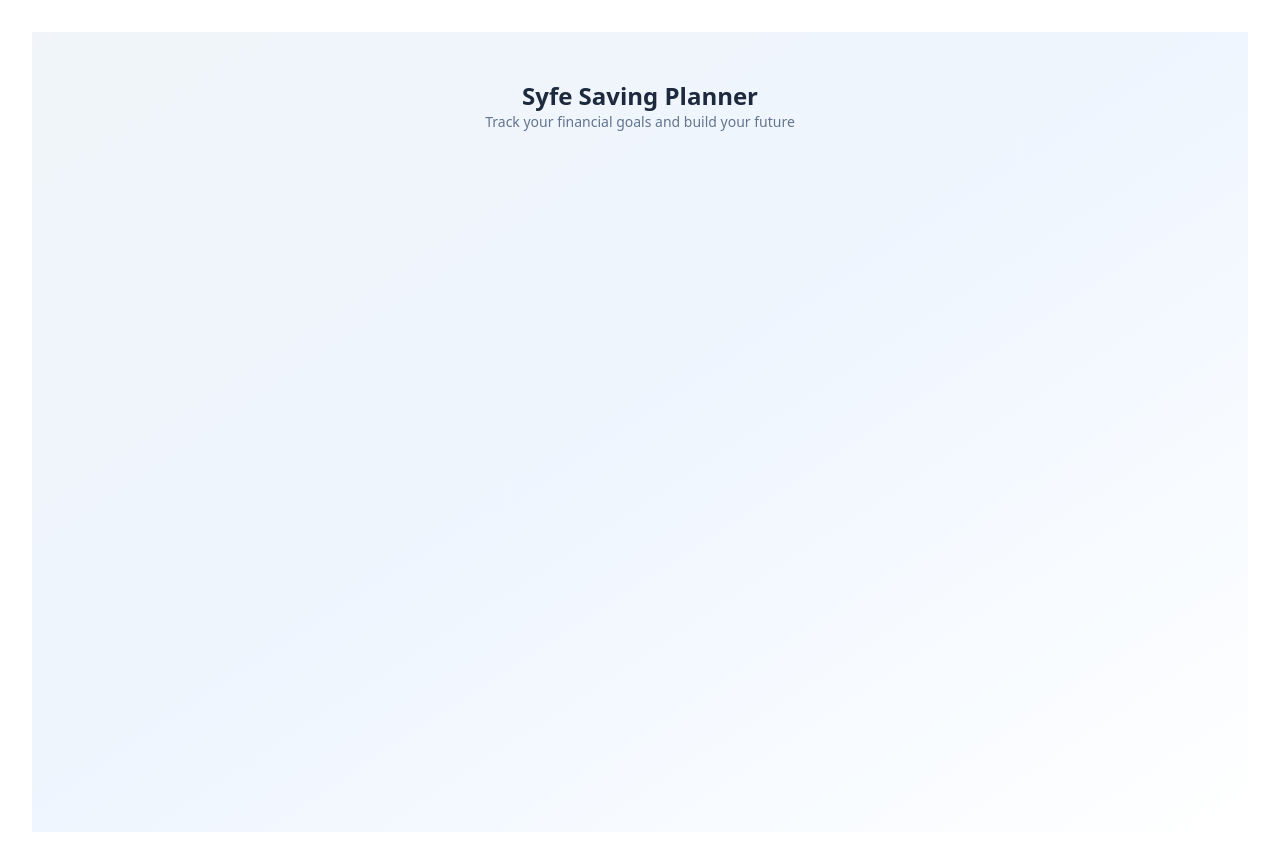
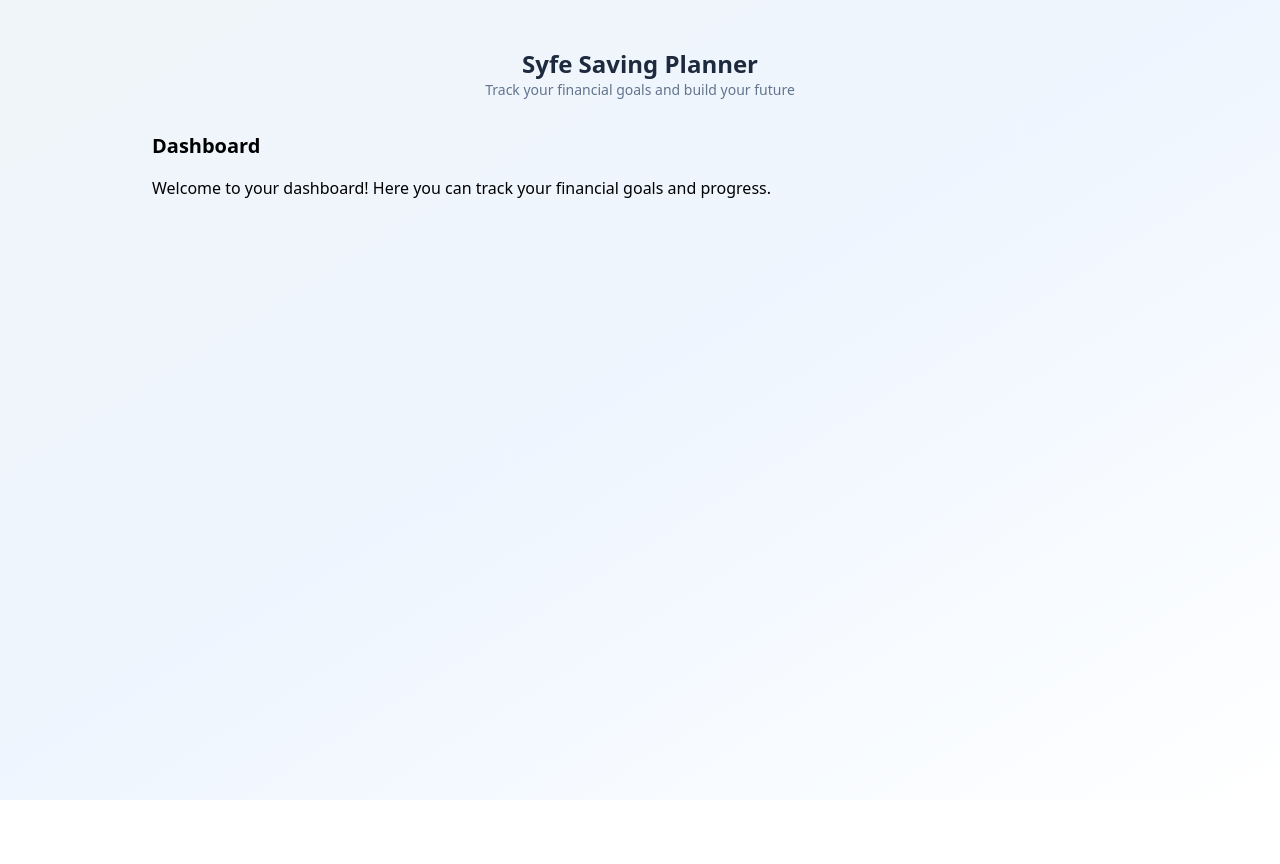
Before and after one commit to DEVESH1709/SaveWise, a React (Vite) app: page / in a window 1280 px wide. After the commit the page ends 800 px from the top, so only its background shows below. Built offline with nearby package versions, Linux system fonts and the light colour scheme.

Commit message:
Add Dashboard component and integrate it into the App

```diff
--- a/src/App.tsx
+++ b/src/App.tsx
@@ -1,4 +1,4 @@
-import './App.css'
+import Dashboard from "./components/Dashboard";
 
 function App() {
 
@@ -10,6 +10,8 @@
            <p className = "text-slate-500 text-sm">Track your financial goals and build your future</p>
         </header>
 
+
+         <Dashboard />
       </div>
 
     </div>
--- /dev/null
+++ b/src/components/Dashboard.tsx
@@ -0,0 +1,9 @@
+
+export default function Dashboard() {
+    return (
+        <div>
+            <h2 className="text-xl font-semibold mb-4">Dashboard</h2>
+            <p>Welcome to your dashboard! Here you can track your financial goals and progress.</p>
+        </div>
+    );
+}
```
